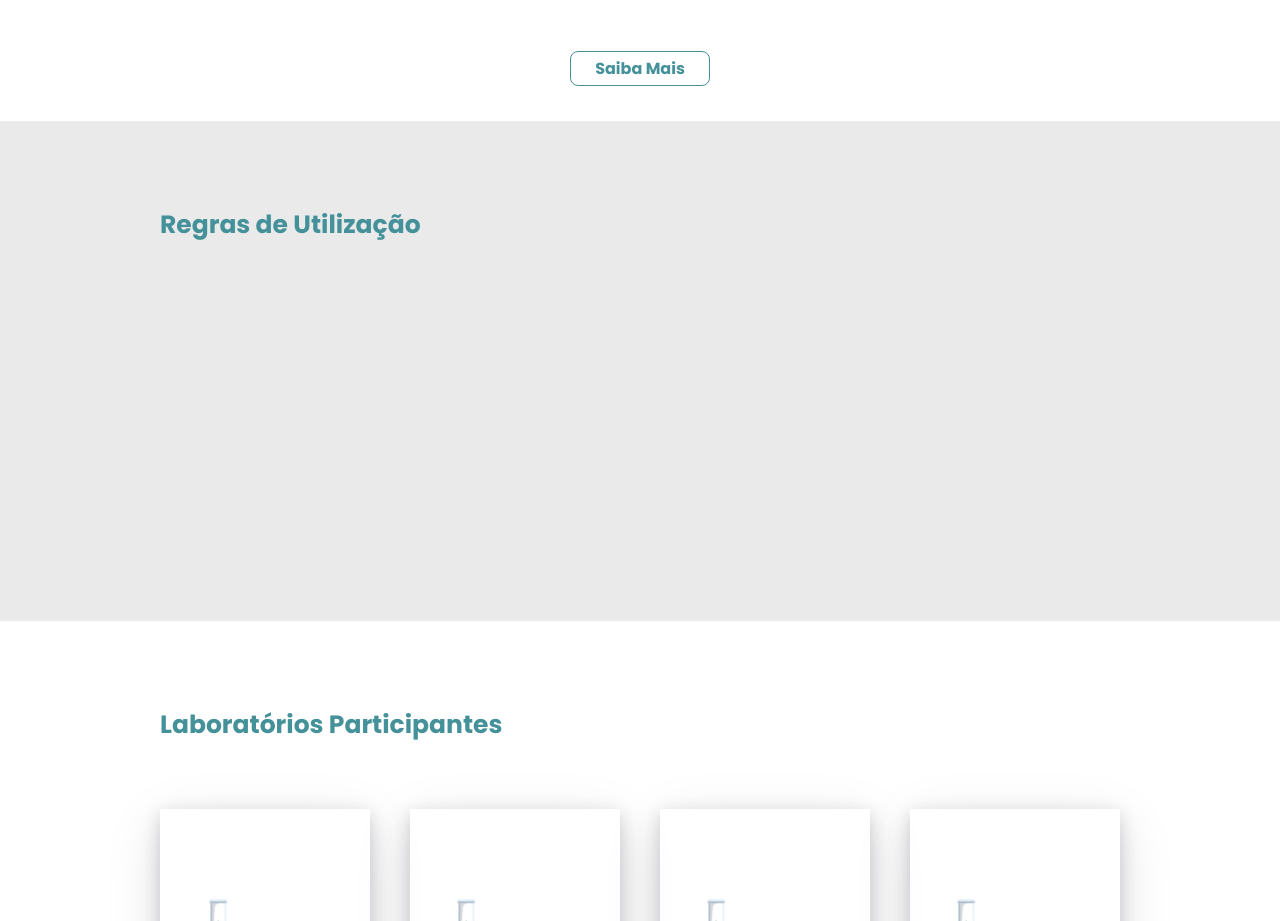
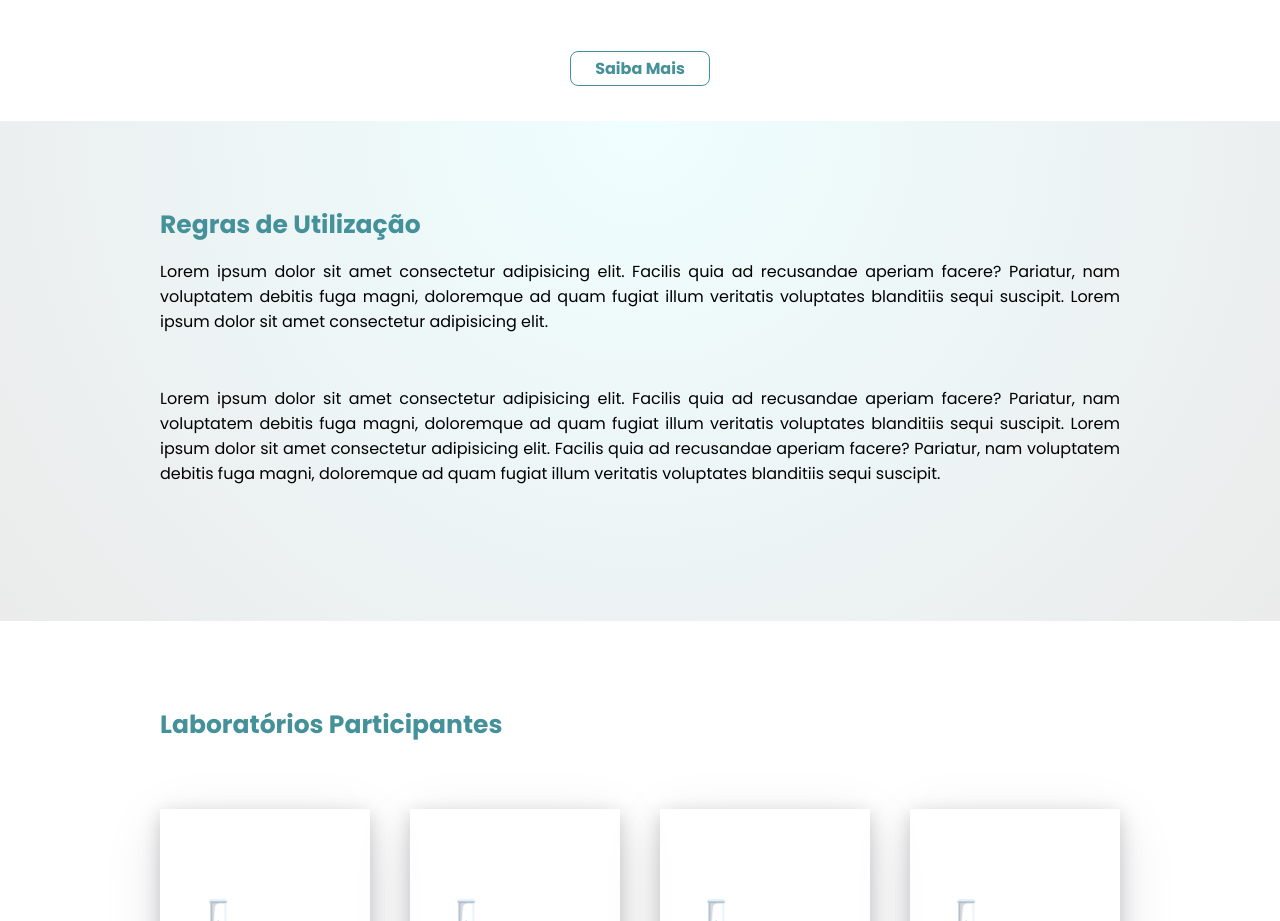
Before and after one commit to Edyane/Equipamentos-Multiusuarios-1, a plain HTML site: page index.html in a window 1280 px wide. Shown: the part 1540-2461 px from the top of the page. Drawn offline with Linux system fonts and the light colour scheme.

Commit message:
Alterando Template

```diff
--- a/css/style.css
+++ b/css/style.css
@@ -444,7 +444,7 @@ h1 {
 }
 
 .rules-section {
-    background-color: #eaeaea;
+    background: radial-gradient(circle at top, #effeff , #ebebeb);
     min-height: 500px;
 }
 
--- a/index.html
+++ b/index.html
@@ -20,7 +20,7 @@
                     <span></span>
                 </button>
                 <a href="#">
-                    <h4>ABC<span>Multi</span></h4>
+                    <h4>ABC<span> Multi</span></h4>
                 </a>
             </div>
             <div class="navbar-menu" id="open-navbar1">
@@ -98,7 +98,8 @@
                 </figure>
                 <div class="article-body">
                     <br>
-                    <p class="article-title">Lorem Ipsum<p>
+                    <p class="article-title">Lorem Ipsum
+                    <p>
                     <p>
                         Lorem ipsum dolor sit amet consectetur, adipisicing elit.
                     </p>
@@ -134,15 +135,22 @@
         <div class="equipments-container">
             <button class="more-btn">Saiba Mais</button>
         </div>
-
-
-
-
     </section>
 
     <section class="rules-section">
         <h1>Regras de Utilização</h1>
-
+        <p class="about-description"> Lorem ipsum dolor sit amet consectetur adipisicing elit. Facilis quia ad recusandae
+            aperiam facere? Pariatur, nam voluptatem debitis fuga magni, doloremque ad quam fugiat illum veritatis voluptates
+            blanditiis sequi suscipit. Lorem ipsum dolor sit amet consectetur adipisicing elit.
+        </p>
+        <br>
+        <p class="about-description"> Lorem ipsum dolor sit amet consectetur adipisicing elit. Facilis quia ad recusandae
+            aperiam facere? Pariatur, nam voluptatem debitis fuga magni, doloremque ad quam fugiat illum veritatis voluptates
+            blanditiis sequi suscipit. Lorem ipsum dolor sit amet consectetur adipisicing elit. Facilis quia ad recusandae
+            aperiam facere? Pariatur, nam voluptatem debitis fuga magni, doloremque ad quam fugiat illum veritatis voluptates
+            blanditiis sequi suscipit.
+        </p>
+        <br>
     </section>
 
     <section class="labs-section">
```
Also changed, not shown: images/regras.png (added).
